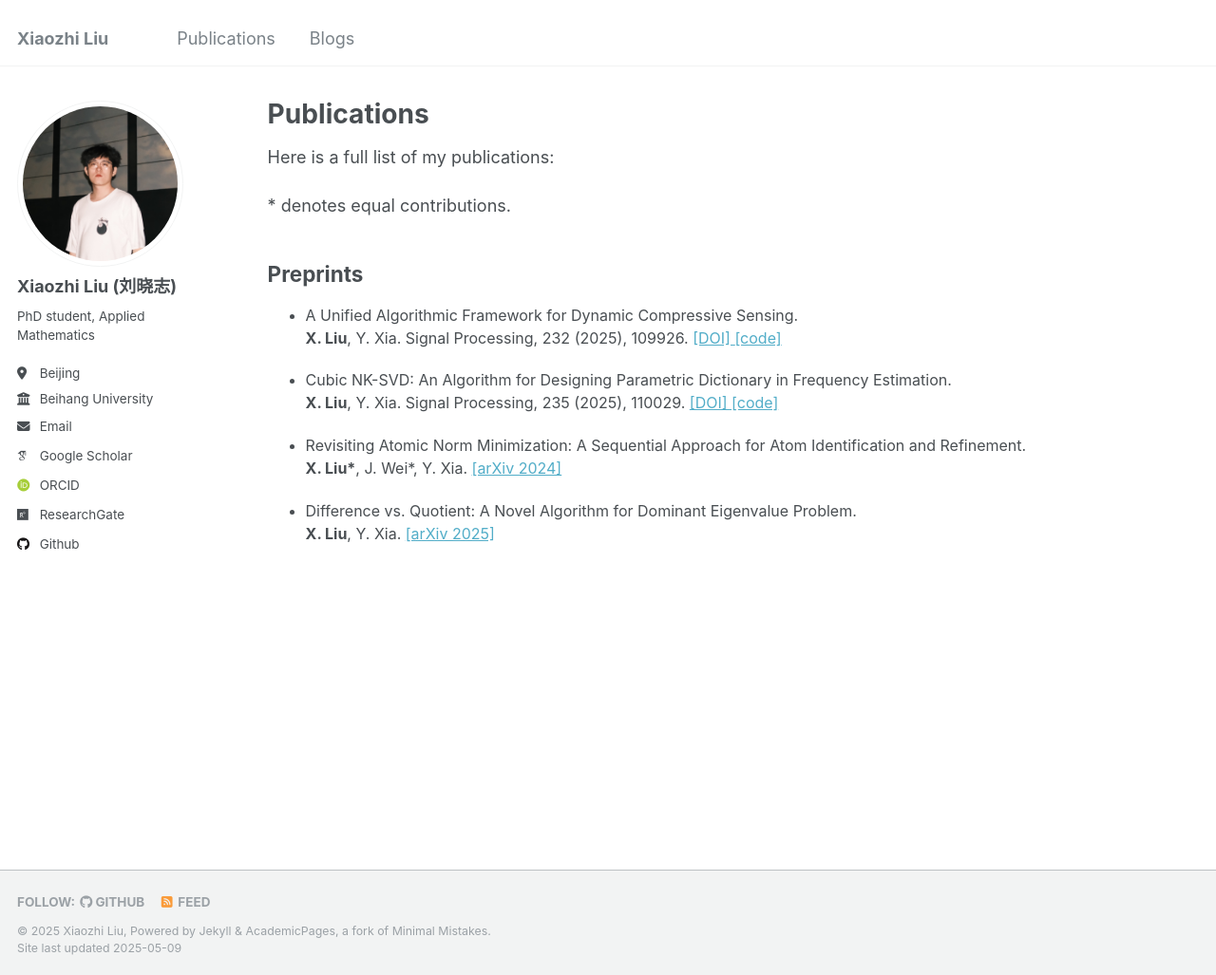
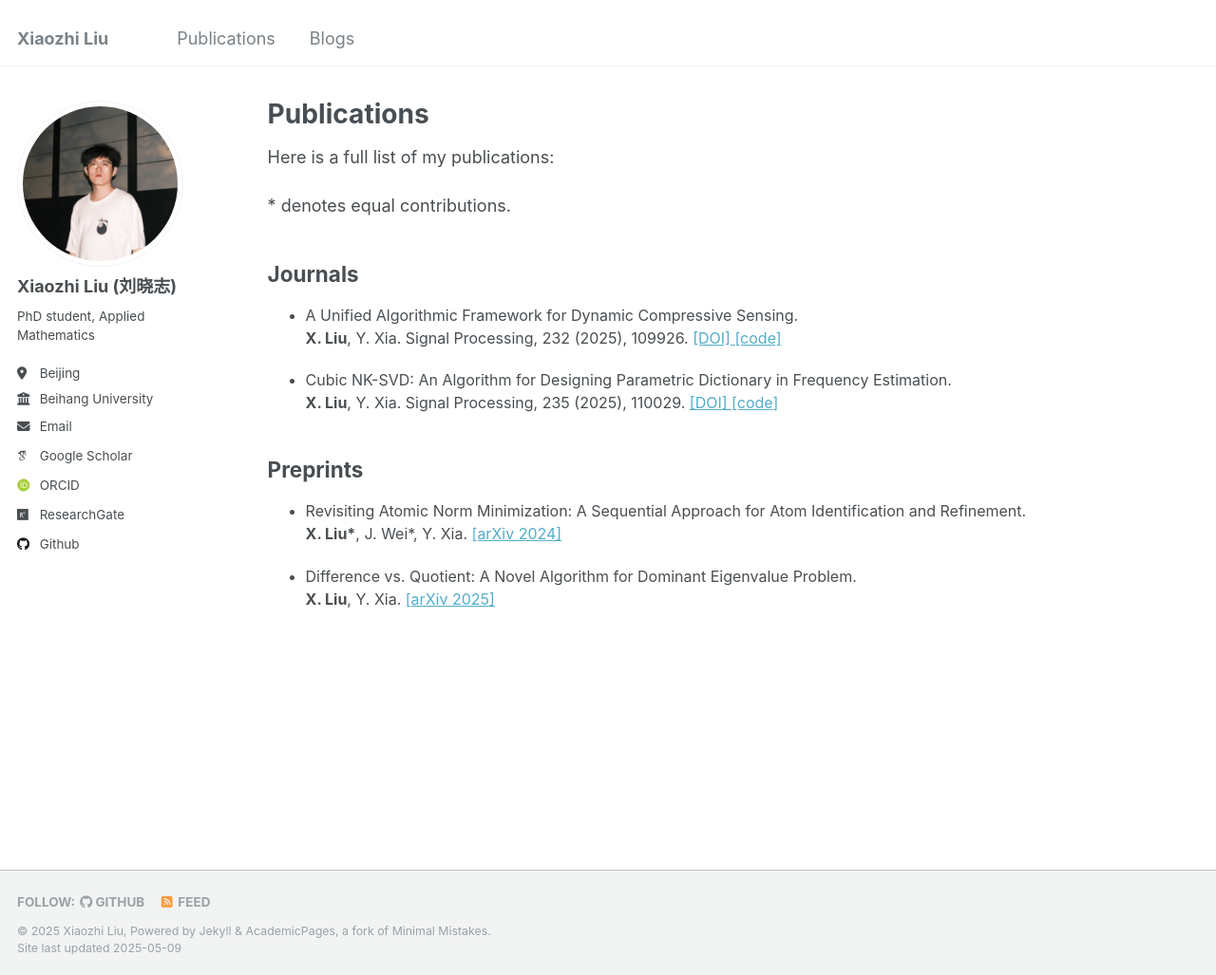
Before and after one commit to xzliu-opt/xzliu-opt.github.io, a Jekyll site: the page built from _pages/publications.md, in a window 1280 px wide and 1027 px high. Shown: the whole window at 95% size. Built offline with Jekyll 4.4.1, drawn with Linux system fonts in a browser that asks for light colours; some web fonts are replaced.

Commit message:
Update publications.md

```diff
--- a/_pages/publications.md
+++ b/_pages/publications.md
@@ -9,7 +9,7 @@ Here is a full list of my publications:
 
  \* denotes equal contributions.
 
-<h2> Preprints </h2>
+<h2> Journals </h2>
 <ul>
 <font size="3">
 <li><p> A Unified Algorithmic Framework for Dynamic Compressive Sensing. <br />
@@ -18,6 +18,12 @@ Here is a full list of my publications:
 <li><p> Cubic NK-SVD: An Algorithm for Designing Parametric Dictionary in Frequency Estimation. <br />
  <b>X. Liu</b>, Y. Xia. Signal Processing, 235 (2025), 110029. <a href="https://doi.org/10.1016/j.sigpro.2025.110029">[DOI] </a> <a href="https://github.com/xzliu-opt/Cubic-NK-SVD">[code]  </a>
  </p></li>
+</font>
+</ul>
+
+<h2> Preprints </h2>
+<ul>
+<font size="3">
 <li><p> Revisiting Atomic Norm Minimization: A Sequential Approach for Atom Identification and Refinement. <br />
  <b>X. Liu*</b>, J. Wei*, Y. Xia. <a href="https://arxiv.org/abs/2411.08459">[arXiv 2024]  </a>
  </p></li>
```
